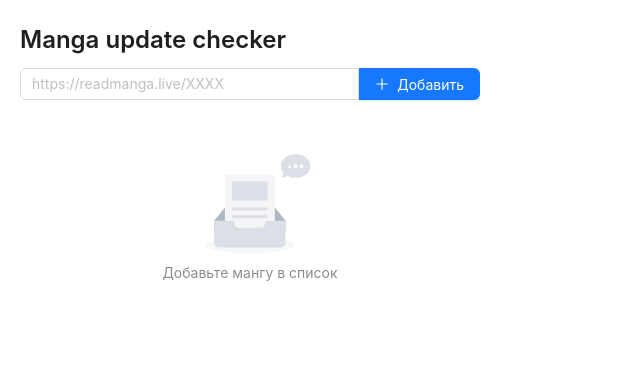
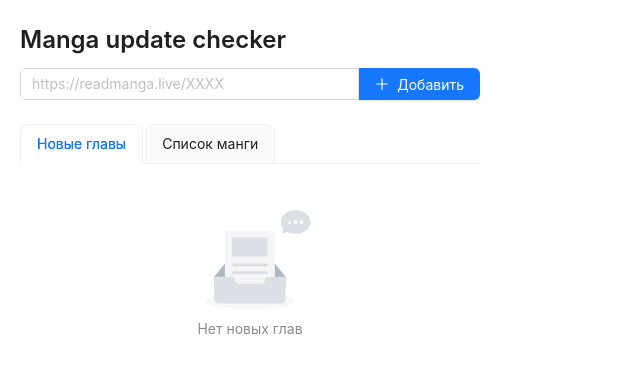
Before and after one commit to SimbiozizV/manga-update-checker, a React app: page / in a window 1280 px wide. Shown: the top 372 px of the page, without its empty margins (0-640 px from the left). Built offline with nearby package versions, Linux system fonts and the light colour scheme.

Commit message:
Поправил поведение интерфейса при пустом списке

```diff
--- a/package.json
+++ b/package.json
@@ -1,6 +1,6 @@
 {
   "name": "manga-update-checker",
-  "version": "1.6.2",
+  "version": "1.6.3",
   "main": "index.js",
   "repository": "git@github.com:SimbiozizV/manga-update-checker.git",
   "author": "galcevskij <simbioziz@gmail.com>",
--- a/src/components/MangaListTab/MangaListTab.tsx
+++ b/src/components/MangaListTab/MangaListTab.tsx
@@ -1,15 +1,16 @@
 import React, { FC } from 'react';
-import { Store } from '../../types/Store';
 import MangaList from '../MangaList/MangaList';
 import { useAppSelector } from '../../hooks';
+import { selectManga } from '../../state/slices';
 import ExportButton from './ExportButton';
 import ImportButton from './ImportButton';
 import styled from '@emotion/styled';
 import { createSelector } from '@reduxjs/toolkit';
 import { Manga } from '../../types/Manga';
+import { EMPTY_TEXT } from '../../constants/text';
+import Empty from '../Empty';
 
-const getManga = (state: Store) => state.manga;
-const selector = createSelector([getManga], (manga: Manga[]) => {
+const selector = createSelector([selectManga], (manga: Manga[]) => {
     return [...manga].sort((a, b) => {
         if (a.source > b.source) return -1;
         if (a.source < b.source) return 1;
@@ -31,7 +32,11 @@ const MangaListTab: FC = () => {
                 <ExportButton />
                 <ImportButton />
             </ButtonsWrap>
-            <MangaList mangaList={mangaList} />
+            {mangaList.length > 0 ? (
+                <MangaList mangaList={mangaList} />
+            ) : (
+                <Empty description={EMPTY_TEXT.list} margin="30px 0 0 0" />
+            )}
         </>
     );
 };
--- a/src/components/Root.tsx
+++ b/src/components/Root.tsx
@@ -6,8 +6,6 @@ import UpdateTab from './UpdateTab';
 import MangaListTab from './MangaListTab';
 import { Store } from '../types/Store';
 import { useAppSelector } from '../hooks';
-import { EMPTY_TEXT } from '../constants/text';
-import Empty from './Empty';
 
 const selector = (state: Store) => state.manga.length > 0;
 
@@ -23,11 +21,7 @@ const Root: FC = () => {
         <Container>
             <Typography.Title level={3}>Manga update checker</Typography.Title>
             <AddForm />
-            {hasManga ? (
-                <Tabs type="card" items={items} />
-            ) : (
-                <Empty description={EMPTY_TEXT.list} margin="30px 0 0 0" />
-            )}
+            <Tabs type="card" items={items} />
         </Container>
     );
 };
--- a/src/components/UpdateTab/UpdateTab.tsx
+++ b/src/components/UpdateTab/UpdateTab.tsx
@@ -1,7 +1,6 @@
 import React, { FC } from 'react';
 import styled from '@emotion/styled';
 import UpdateButton from './UpdateButton';
-import { Store } from '../../types/Store';
 import { useAppSelector } from '../../hooks';
 import MangaList from '../MangaList/MangaList';
 import { EMPTY_TEXT, WARNING_TEXT } from '../../constants/text';
@@ -9,6 +8,9 @@ import Empty from '../Empty';
 import { shallowEqual } from 'react-redux';
 import { MangaStatus } from '../../enum';
 import { Alert, Typography } from 'antd';
+import { createSelector } from '@reduxjs/toolkit';
+import { selectManga } from '../../state/slices';
+import { Manga } from '../../types/Manga';
 
 const Wrap = styled.div`
     display: flex;
@@ -16,27 +18,34 @@ const Wrap = styled.div`
     gap: 20px 0;
 `;
 
-const selector = (state: Store) => ({
-    updated: state.manga.filter(manga => manga.prevChapter !== manga.lastChapter),
-    problem: state.manga.filter(manga => manga.status === MangaStatus.Error),
+const selector = createSelector([selectManga], (manga: Manga[]) => {
+    const updated = manga.filter(item => item.prevChapter !== item.lastChapter);
+    const problems = manga.filter(item => item.status === MangaStatus.Error);
+
+    return {
+        updated,
+        problems,
+        showUpdated: updated.length > 0,
+        showProblems: problems.length > 0,
+    };
 });
 
 const UpdateTab: FC = () => {
-    const { updated, problem } = useAppSelector(selector, shallowEqual);
+    const { updated, problems, showUpdated, showProblems } = useAppSelector(selector, shallowEqual);
 
     return (
         <Wrap>
-            <UpdateButton />
-            {updated.length > 0 ? (
+            {showUpdated || (showProblems && <UpdateButton />)}
+            {showUpdated ? (
                 <MangaList mangaList={updated} />
             ) : (
                 <Empty description={EMPTY_TEXT.newChapters} margin="30px 0 0 0" />
             )}
-            {problem.length > 0 && (
+            {showProblems && (
                 <>
                     <div>
                         <Typography.Title level={4}>Проблемы с обновлением</Typography.Title>
-                        <MangaList mangaList={problem} />
+                        <MangaList mangaList={problems} />
                     </div>
                     <Alert message={WARNING_TEXT.update} type="warning" />
                 </>
--- a/src/state/slices/index.ts
+++ b/src/state/slices/index.ts
@@ -39,6 +39,8 @@ const slice = createSlice({
 });
 
 export const { setUpdatingAction, setAddingAction, setMangaArrayAction, setImportingAction } = slice.actions;
+
+export const selectManga = (state: Store) => state.manga;
 
 export const importFile =
     (importList: ExportItem[]): ThunkAction<void, Store, undefined, Action> =>
```
Also changed, not shown: src/manifest.json, 1 other file (tests, documents, lock files or other folders).
